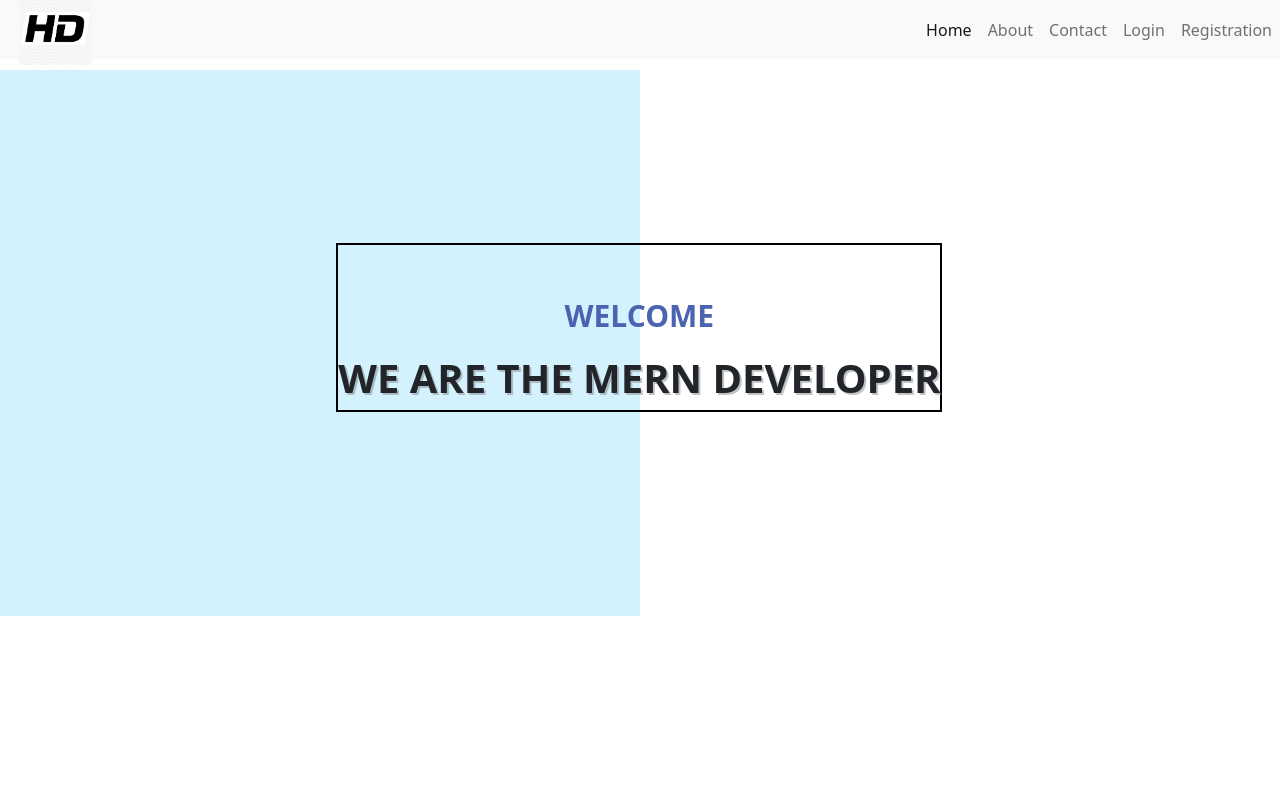
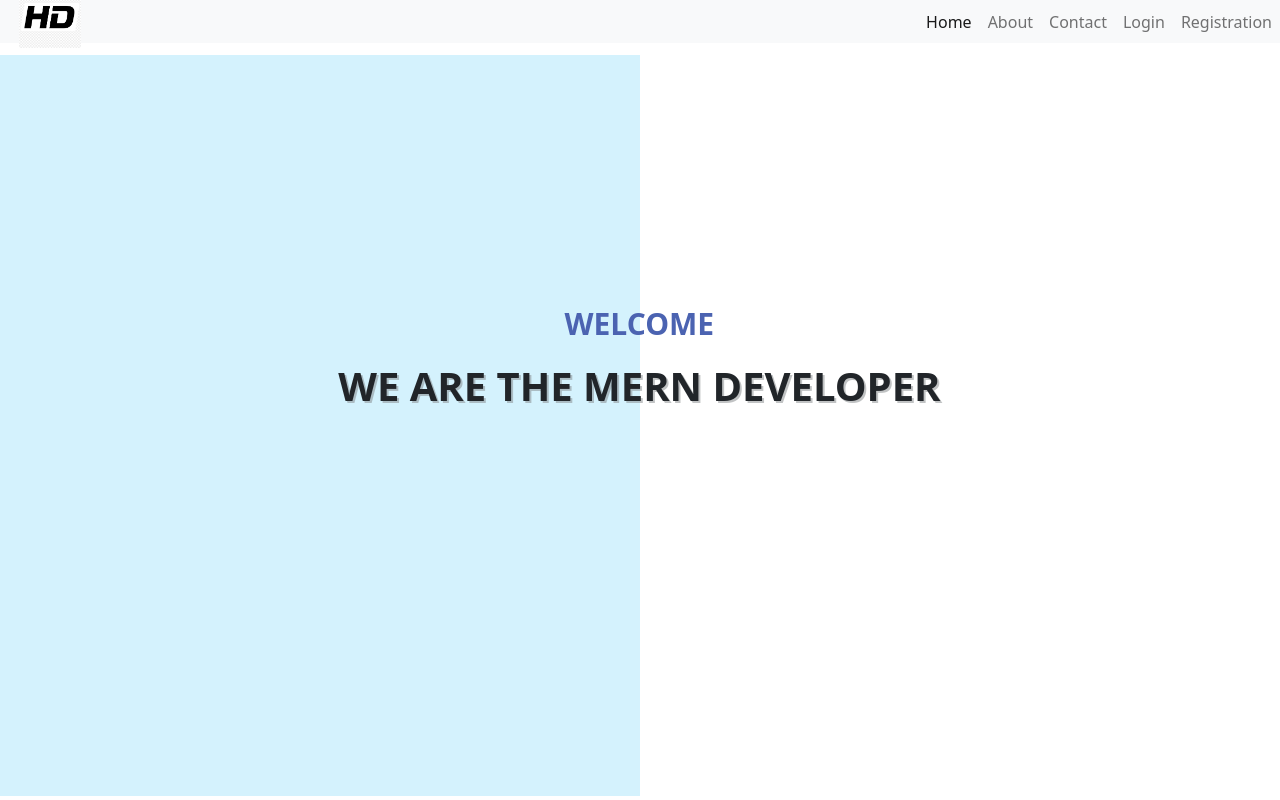
Before and after one commit to harshaldubey/mern_project, a React (Create React App) app in the folder client/: page / in a window 1280 px wide. Built offline with nearby package versions, Linux system fonts and the light colour scheme.

Commit message:
update app.css

```diff
--- a/client/src/App.css
+++ b/client/src/App.css
@@ -35,8 +35,8 @@ body {
 
 .navbar img {
   max-width: 73px;
-  height: 73px;
-  margin-top: -15px;
+  height: 62px;
+  margin-top: -24px;
   margin-left: 1.2rem;
   margin-bottom: -12px;
 }
@@ -522,7 +522,7 @@ textarea {
 }
 
 .home-div {
-  border: 2px solid black;
+  margin-top: 3rem;
 }
 
 .pt-5 {
@@ -548,19 +548,22 @@ textarea {
   opacity: 0.9;
   overflow-x: hidden;
   padding-top: 20px;
-  margin-top: 70px;
+  margin-top: 55px;
 }
 
 .left {
   left: 0;
-  height: 34.1rem;
+  /* height: 34.6rem; */
+  height: 92.6vh;
   background-color: rgb(208, 241, 253);
+  /* margin-top: 55px; */
 }
 
 .right {
   right: 0;
-  height: 34.1rem;
-  background-color: rgb(255, 255, 255);
+  /* height: 34.6rem; */
+  height: 92.6vh;
+  background-color: white;
 }
 .emp-profile {
   display: flex;
```
